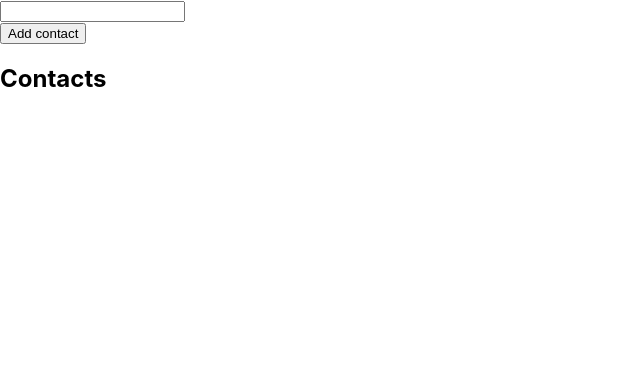
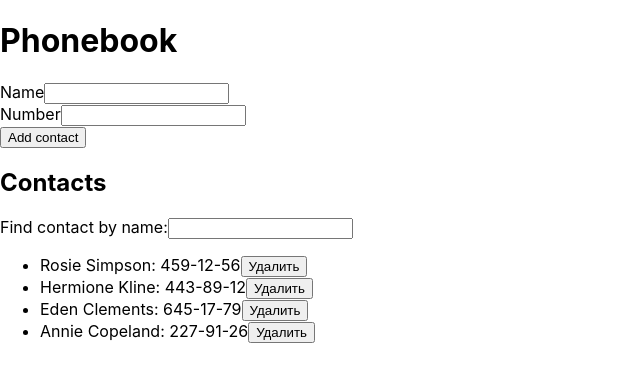
Before and after one commit to VadyaLegolas/goit-react-hw-02-phonebook, a React (Create React App) app: page / in a window 1280 px wide. Shown: the top 382 px of the page, without its empty margins (0-640 px from the left). Built offline with nearby package versions, Linux system fonts and the light colour scheme.

Commit message:
add delete contact

```diff
--- a/src/components/App.jsx
+++ b/src/components/App.jsx
@@ -1,43 +1,55 @@
 import { Component } from 'react';
 import { nanoid } from 'nanoid';
+import { ContactForm } from './ContactForm/ContactForm';
+import { ContactList } from './ContactList/ContactList';
+import { Filter } from './Filter/Filter';
 
 export class App extends Component {
   state = {
-    contacts: [],
-    name: '',
+    contacts: [
+      { id: 'id-1', name: 'Rosie Simpson', number: '459-12-56' },
+      { id: 'id-2', name: 'Hermione Kline', number: '443-89-12' },
+      { id: 'id-3', name: 'Eden Clements', number: '645-17-79' },
+      { id: 'id-4', name: 'Annie Copeland', number: '227-91-26' },
+    ],
+    filter: '',
   };
 
-  handleChange = e => {
-    this.setState({ name: e.currentTarget.value });
-  };
-  handleAddContact = e => {
-    e.preventDefault();
+  addContact = (name, number) => {
     const id = nanoid();
-    const contact = { id, name: this.state.name };
+    const contact = { id, name, number };
     this.setState(prevState => ({
       contacts: [contact, ...prevState.contacts],
     }));
   };
 
+  deleteContact = contactId => {
+    this.setState(prevState => ({
+      contacts: prevState.contacts.filter(contact => contact.id !== contactId),
+    }));
+  };
+
+  changeFilter = e => {
+    this.setState({ filter: e.currentTarget.value });
+  };
+
+  getVisibleContacts = () => {
+    const { filter, contacts } = this.state;
+    const normalizedFilter = filter.toLowerCase();
+    return contacts.filter(contact =>
+      contact.name.toLowerCase().includes(normalizedFilter)
+    );
+  };
+
   render() {
+    const visibleContacts = this.getVisibleContacts();
     return (
       <>
-        <form onSubmit={this.handleAddContact}>
-          <input
-            type="text"
-            name="name"
-            required
-            onChange={this.handleChange}
-          />
-          <br />
-          <button type="submit">Add contact</button>
-        </form>
+        <h1>Phonebook</h1>
+        <ContactForm onSubmit={this.addContact} />
         <h2>Contacts</h2>
-        <ul>
-          {this.state.contacts.map(contact => {
-            return <li key={contact.id}>{contact.name}</li>;
-          })}
-        </ul>
+        <Filter value={this.state.filter} onChange={this.changeFilter} />
+        <ContactList contacts={visibleContacts} onDeleteContact={this.deleteContact}/>
       </>
     );
   }
--- /dev/null
+++ b/src/components/ContactForm/ContactForm.jsx
@@ -0,0 +1,53 @@
+import { Component } from 'react';
+
+export class ContactForm extends Component {
+  state = {
+    name: '',
+    number: '',
+  };
+
+  handleChange = e => {
+    const { name, value } = e.currentTarget;
+    this.setState({
+      [name]: value,
+    });
+  };
+
+  handleSubmit = e => {
+    e.preventDefault();
+    this.props.onSubmit(this.state.name, this.state.number);
+    this.setState({ name: '', number: '' });
+  };
+
+  render() {
+    return (
+      <form onSubmit={this.handleSubmit}>
+        <label>
+          Name
+          <input
+            type="text"
+            name="name"
+            value={this.state.name}
+            required
+            onChange={this.handleChange}
+          />
+        </label>
+
+        <br />
+        <label>
+          Number
+          <input
+            type="tel"
+            name="number"
+            value={this.state.number}
+            required
+            onChange={this.handleChange}
+          />
+        </label>
+
+        <br />
+        <button type="submit">Add contact</button>
+      </form>
+    );
+  }
+}
--- /dev/null
+++ b/src/components/ContactList/ContactList.jsx
@@ -0,0 +1,14 @@
+export const ContactList = ({contacts, onDeleteContact}) => {
+  return (
+    <ul>
+      {contacts.map(({id,name,number}) => {
+        return (
+          <li key={id}>
+            {name}: {number}
+            <button onClick={()=>onDeleteContact(id)}>Удалить</button>
+          </li>
+        );
+      })}
+    </ul>
+  );
+};
--- /dev/null
+++ b/src/components/Filter/Filter.jsx
@@ -0,0 +1,8 @@
+export const Filter = ({value, onChange}) => {
+  return (
+    <label>
+      Find contact by name:
+      <input type="text" value={value} onChange={onChange}/>
+    </label>
+  );
+};
```
Also changed, not shown: src/components/ContactForm/ContactForm.styled.js (added), src/components/ContactList/ContactList.styled.js (added), src/components/Filter/Filter.styled.js (added).
